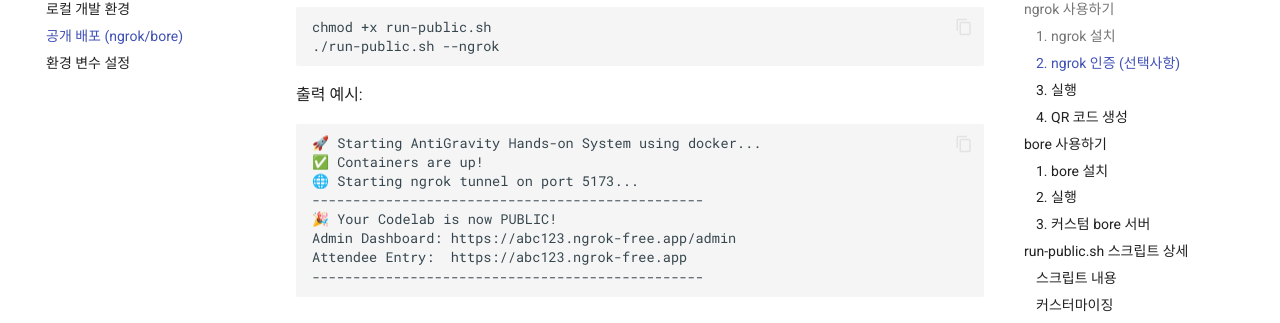
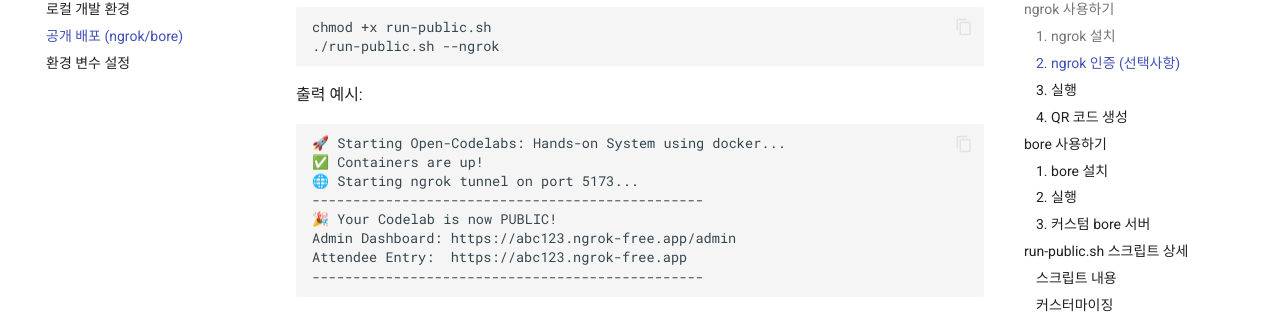
Before and after one commit to JAICHANGPARK/open-codelabs, an MkDocs documentation site: the page built from docs/self-hosting/public-deployment.md, in a window 1280 px wide and 900 px high, scrolled down 786 px. Shown: the part 126-449 px from the top of the window. Built offline with MkDocs 1.6.1 and Material for MkDocs 9.7.7, drawn with Linux system fonts in a browser that asks for light colours; comment, search, counter and statistics services are not loaded; the version menu is left out; some of the changed text lies outside the part shown.

Commit message:
Rename AntiGravity to Open-Codelabs throughout project
Rebranded all references from 'AntiGravity' to 'Open-Codelabs' or 'Open Codelabs' across documentation, frontend UI, i18n files, and scripts. Updated author fields in example content and API/database docs. Adjusted footer copyright.

````diff
--- a/docs/self-hosting/public-deployment.md
+++ b/docs/self-hosting/public-deployment.md
@@ -51,7 +51,7 @@
 출력 예시:
 
 ```
-🚀 Starting AntiGravity Hands-on System using docker...
+🚀 Starting Open-Codelabs: Hands-on System using docker...
 ✅ Containers are up!
 🌐 Starting ngrok tunnel on port 5173...
 ------------------------------------------------
@@ -141,7 +141,7 @@
     esac
 done
 
-echo "🚀 Starting AntiGravity Hands-on System using $CONTAINER_ENGINE..."
+echo "🚀 Starting Open-Codelabs Hands-on System using $CONTAINER_ENGINE..."
 
 # Start containers in background
 if [ "$CONTAINER_ENGINE" == "podman" ]; then
--- a/frontend/src/routes/codelabs/+page.svelte
+++ b/frontend/src/routes/codelabs/+page.svelte
@@ -51,7 +51,9 @@
                     </div>
                     <div>
                         <h1 class="text-2xl font-bold text-[#202124]">
-                            AntiGravity <span class="text-[#34A853]">Dojo</span>
+                            Open-Codelabs <span class="text-[#34A853]"
+                                >Dojo</span
+                            >
                         </h1>
                         <p
                             class="text-xs text-[#5F6368] font-bold uppercase tracking-widest"
@@ -155,6 +157,6 @@
     </main>
 
     <footer class="py-12 text-center text-[#9AA0A6] text-sm font-medium">
-        <p>&copy; 2025 AntiGravity Dojo &bull; Built for Learning</p>
+        <p>&copy; 2025 JAICHANGPARK &bull; Built for Learning</p>
     </footer>
 </div>
--- a/frontend/src/routes/codelabs/[id]/+page.svelte
+++ b/frontend/src/routes/codelabs/[id]/+page.svelte
@@ -418,7 +418,7 @@
                     A
                 </div>
                 <h1 class="font-bold text-lg hidden sm:block text-[#5F6368]">
-                    AntiGravity
+                    Open-Codelabs
                 </h1>
             </div>
         </div>
--- a/frontend/src/routes/codelabs/[id]/entry/+page.svelte
+++ b/frontend/src/routes/codelabs/[id]/entry/+page.svelte
@@ -171,7 +171,7 @@
             </div>
 
             <p class="mt-8 text-center text-xs text-[#9AA0A6] font-medium">
-                Powered by AntiGravity Dojo
+                Powered by Open Codelabs
             </p>
         </div>
     {:else}
````
Also changed, not shown: .agent/rules/rules.md (+1 -1 lines), .agent/workflows/workflow.md (+2 -2 lines), README.md (+2 -2 lines), docs/getting-started/first-codelab.md (+1 -1 lines), docs/specification/api-reference.md (+2 -2 lines), docs/specification/database-schema.md (+1 -1 lines), 5 other files.
